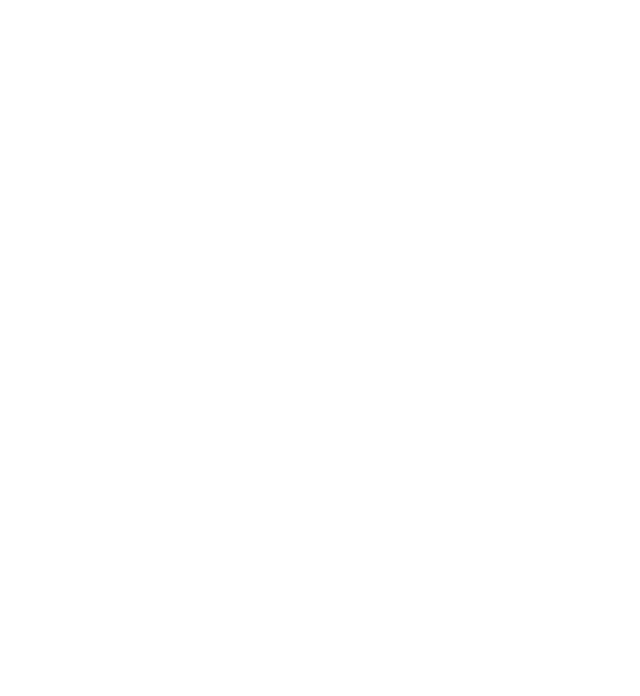
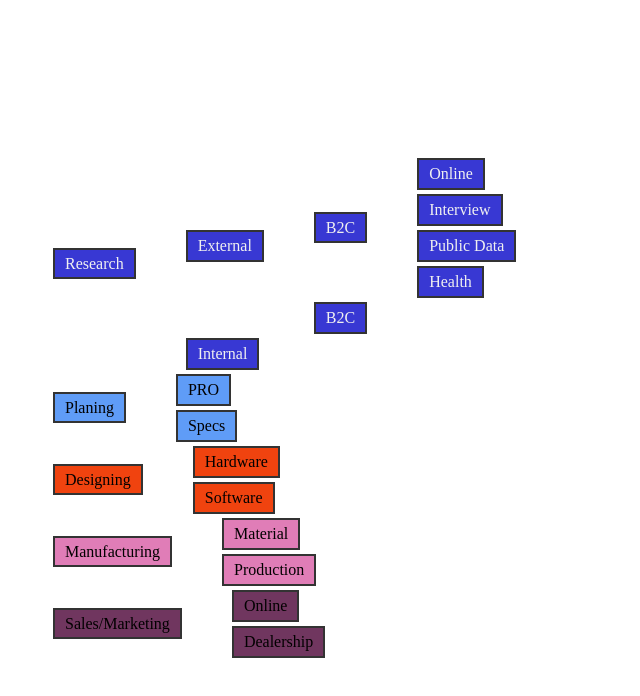
Before and after one commit to Yinkusadel/Lizmotors-assignment, a website: page index.html in a window 1280 px wide. Shown: the whole page, without its empty margins (0-640 px from the left). Drawn offline with Linux system fonts and the light colour scheme.

Commit message:
feat: add dashboard design

```diff
--- a/index.html
+++ b/index.html
@@ -3,7 +3,62 @@
   <head>
     <meta charset="UTF-8" />
     <meta name="viewport" content="width=device-width, initial-scale=1.0" />
-    <title>Document</title>
+    <title>Yinkusadel lizmotors assignment</title>
+    <link href="styles.css" rel="stylesheet" />
   </head>
-  <body></body>
+  <body>
+    <div class="container">
+      <ul>
+        <li class="blue-bg">
+          <div><a>Research</a></div>
+          <ul>
+            <li>
+              <a>External</a>
+              <ul>
+                <li>
+                  <div><a>B2C</a></div>
+                  <ul>
+                    <li><a>Online</a></li>
+                    <li><a>Interview</a></li>
+                    <li><a>Public Data</a></li>
+                    <li><a>Health</a></li>
+                  </ul>
+                </li>
+                <li><a>B2C</a></li>
+              </ul>
+            </li>
+            <li><a>Internal</a></li>
+          </ul>
+        </li>
+        <li class="lightblue-bg">
+          <div><a>Planing</a></div>
+          <ul>
+            <li><a>PRO</a></li>
+            <li><a>Specs</a></li>
+          </ul>
+        </li>
+        <li class="orange-bg">
+          <div><a>Designing</a></div>
+          <ul>
+            <li><a>Hardware</a></li>
+            <li><a>Software</a></li>
+          </ul>
+        </li>
+        <li class="pink-bg">
+          <div><a>Manufacturing</a></div>
+          <ul>
+            <li><a>Material</a></li>
+            <li><a>Production</a></li>
+          </ul>
+        </li>
+        <li class="purple-bg">
+          <div><a>Sales/Marketing</a></div>
+          <ul>
+            <li><a>Online</a></li>
+            <li><a>Dealership</a></li>
+          </ul>
+        </li>
+      </ul>
+    </div>
+  </body>
 </html>
--- /dev/null
+++ b/styles.css
@@ -0,0 +1,57 @@
+.container {
+  display: flex;
+  align-items: center;
+  width: 100%;
+  height: 100vh;
+}
+
+li {
+  list-style-type: none;
+  display: flex;
+}
+
+a {
+  text-decoration: none;
+  padding: 5px 10px;
+  border: 2px solid #333;
+  margin: 2px 5px;
+  color: #333;
+  transition: all 0.3s ease;
+  background-color: #f0f0f0;
+}
+
+.container li {
+  display: flex;
+  align-items: center;
+}
+
+.new {
+  display: flex;
+  justify-content: center;
+  align-items: center;
+}
+
+.blue-bg a {
+  background-color: #3838d3;
+  color: #f0f0f0;
+}
+
+.lightblue-bg a {
+  background-color: #5f9cf7;
+  color: #020101;
+}
+
+.orange-bg a {
+  background-color: #f0430f;
+  color: #020101;
+}
+
+.pink-bg a {
+  background-color: #e07db7;
+  color: #020101;
+}
+
+.purple-bg a {
+  background-color: #70365f;
+  color: #020101;
+}
```
Also changed, not shown: README.md.
